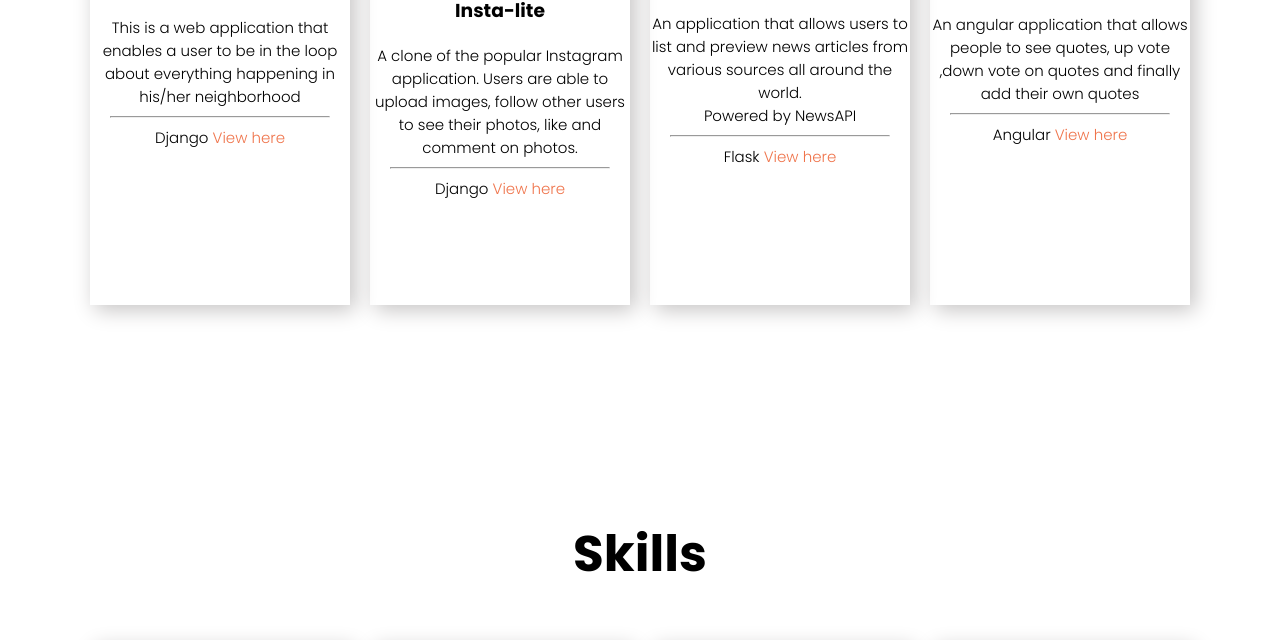
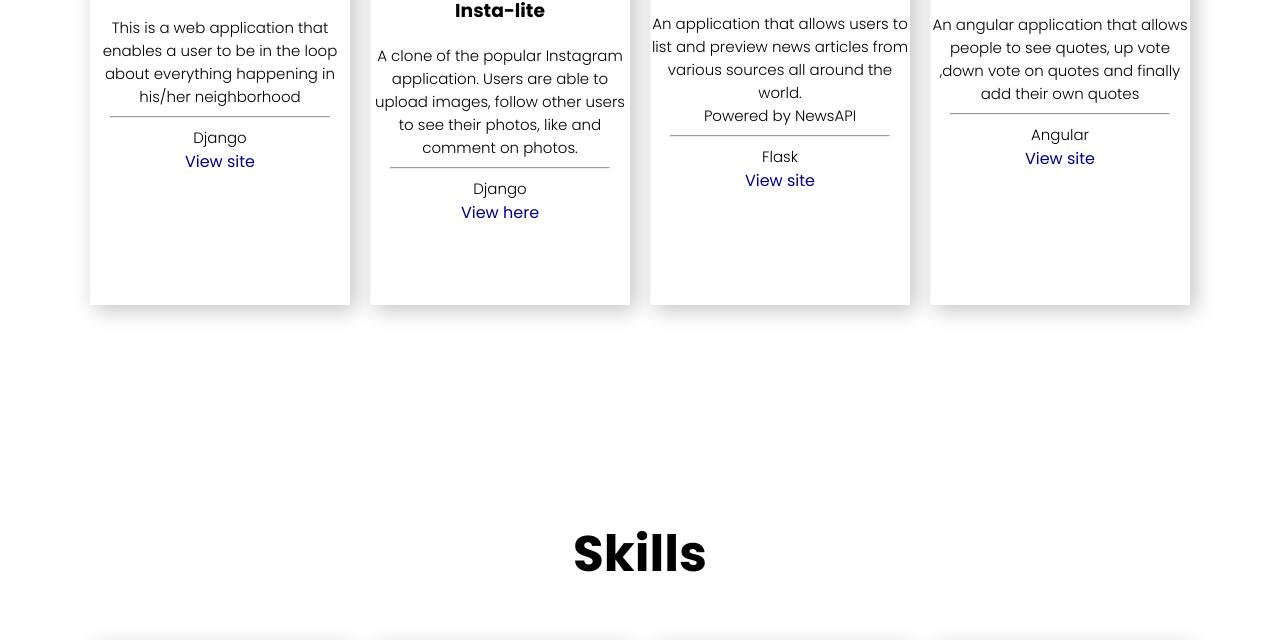
Before and after one commit to KamauDev-maker/Personal-Website, a plain HTML site: page index.html in a window 1280 px wide. Shown: the part 1922-2562 px from the top of the page. Drawn offline with Linux system fonts and the light colour scheme.

Commit message:
adding styling to the project section

```diff
--- a/index.html
+++ b/index.html
@@ -14,7 +14,7 @@
     <section class="hero">
         <nav>
             <div data-text="Oscar"
-            class="logo">Oscar</div>
+            class="logo">ONK</div>
             <ul id="nav-list">
                 <li><a href="#about-me">About me</a></li>
                 <li><a href="#projects">Projects</a></li>
@@ -47,7 +47,7 @@
         </div>
 
     </section>
-    <section class="sub-section" id="about me">
+    <section class="sub-section" id="about-me">
         <div class="info">
             <h2>About Me</h2>
             <p>I am a full stack web developer with skills of designing
@@ -73,33 +73,37 @@
                 <h3>The Hood</h3>
                 <p class="subtext">This is a web application that enables a user to be in the loop about everything happening in his/her neighborhood</p>
                 <hr/>
-                <p class="subtext">Django <a class="project-link" href="https://hoods2030.herokuapp.com/">View here</a></p>
+                <p class="subtext">Django </p>
+                <a class="project-link" href="https://hoods2030.herokuapp.com/">View site</a>
             </div>
             <div class="project-card">
                 <img class="project-image" src="./images/insta.png" alt="instagram">
                 <h3>Insta-lite</h3>
                 <p class="subtext">A clone of the popular Instagram application. Users are able to upload images, follow other users to see their photos, like and comment on photos.</p>
                 <hr/>
-                <p class="subtext">Django <a class="project-link" href="https://insta2100.herokuapp.com/account/login/?next=/">View here</a></p>
+                <p class="subtext">Django </p>
+                <a class="project-link" href="https://insta2100.herokuapp.com/account/login/?next=/">View here</a>
             </div>
             <div class="project-card">
                 <img class="project-image" src="./images/the e-news.png" alt="the e-news">
                 <h3>The E-News</h3>
                 <p class="subtext">An application that allows users to list and preview news articles from various sources all around the world.<br>Powered by NewsAPI</p>
                 <hr/>
-                <p class="subtext">Flask <a class="project-link" href="https://habarimoto.herokuapp.com/">View here</a></p>
+                <p class="subtext">Flask </p>
+                <a class="project-link" href="https://habarimoto.herokuapp.com/">View site</a>
             </div>
             <div class="project-card">
                 <img class="project-image" src="./images/quotes.png" alt="">
                 <h3>Quote-App</h3>
                 <p class="subtext">An angular application that allows people to see quotes, up vote ,down vote on quotes and finally add their own quotes</p>
                 <hr/>
-                <p class="subtext">Angular <a class="project-link" href="https://kamaudev-maker.github.io/quote/">View here</a></p>
+                <p class="subtext">Angular </p>
+                <a class="project-link" href="https://kamaudev-maker.github.io/quote/">View site</a>
             </div>
 
         </div>
     </section>
-    <section class="sub-section-alt2" id="skill">
+    <section class="sub-section-alt2" id="skills">
         <h2>Skills</h2>
         <div class="skill-container">
             <div class="skill-card">
--- a/styles.css
+++ b/styles.css
@@ -194,13 +194,15 @@ hr {
 
 .project-link {
     text-decoration: none;
-    color: #ef744b;
+    color: darkblue;
 }
 
 a {
     text-decoration: none;
     color: white;
 }
+
+
 
 .hamburger {
     display: none;
```
